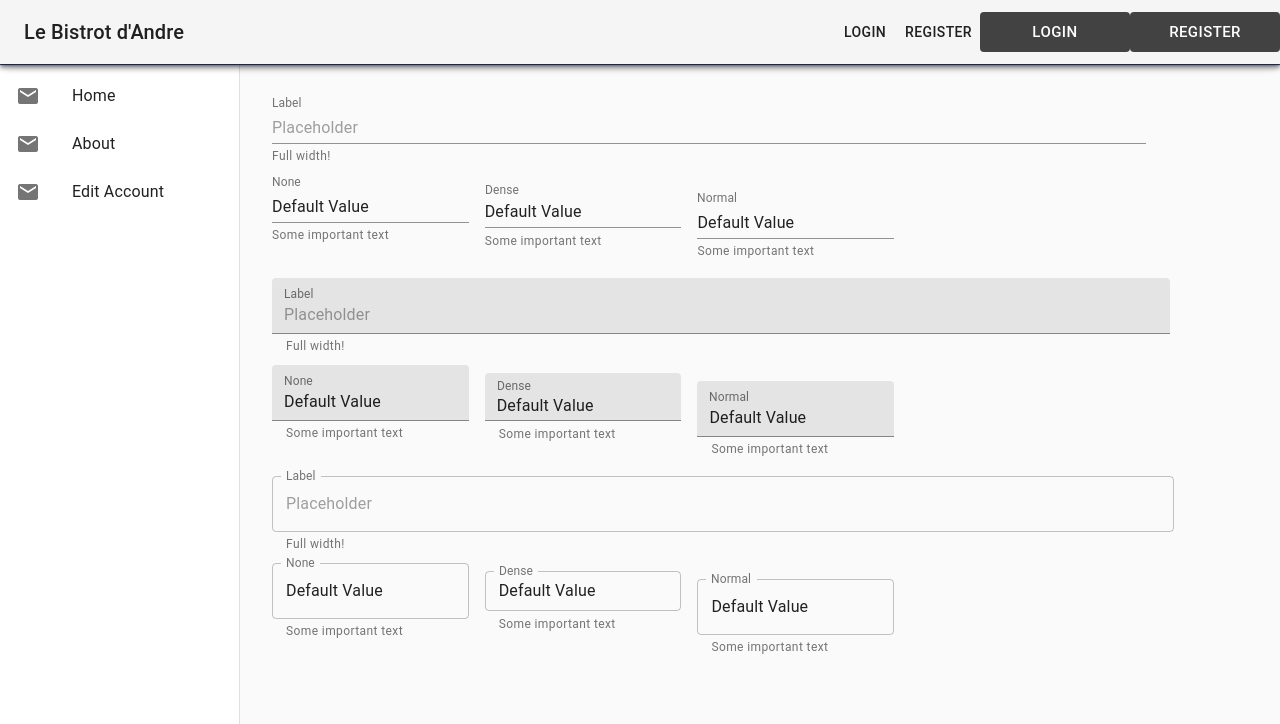
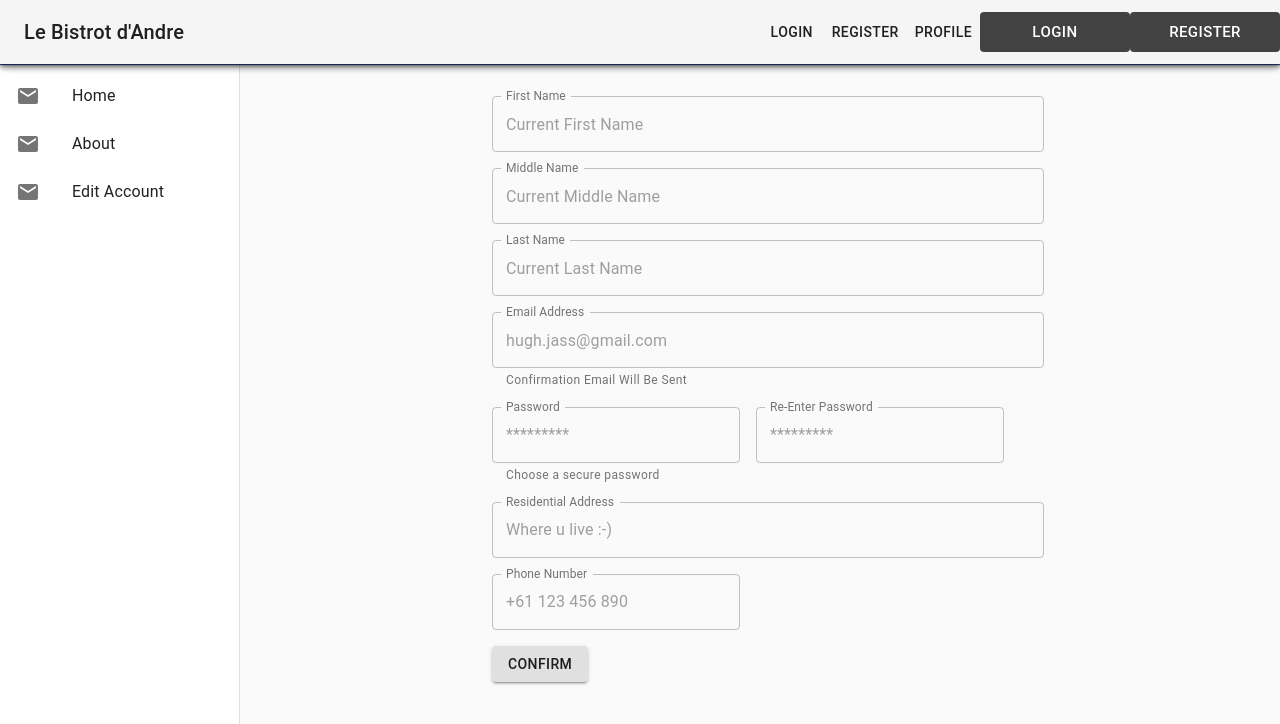
Before and after one commit to atab7/SES_1B_Group2, a React (Create React App) app in the folder eRestaurant/frontend/: page /profile/editAccount in a window 1280 px wide. Shown: the top 724 px of the page. Built offline with nearby package versions, Linux system fonts and the light colour scheme.

Commit message:
Register form update

```diff
--- a/eRestaurant/frontend/src/components/NavBar.js
+++ b/eRestaurant/frontend/src/components/NavBar.js
@@ -30,10 +30,13 @@ const useStyles = makeStyles((theme) => ({
       backgroundColor: grey[800],
       '&:hover': {
         backgroundColor: grey[700],
+
       },
       height: "40px",
       width: "150px",
-      padding: "10px"
+      padding: "10px",
+
+
     },
   }))(Button);
 
@@ -59,6 +62,7 @@ const useStyles = makeStyles((theme) => ({
             </Typography>
             <Link to="/login" style={{ textDecoration: 'inherit', color: 'inherit'}}><Button color="inherit">Login</Button></Link>
             <Link to="/register" style={{ textDecoration: 'inherit', color: 'inherit'}}><Button color="inherit">Register</Button></Link>
+            <Link to="/profile" style={{ textDecoration: 'inherit', color: 'inherit'}}><Button color="inherit">Profile</Button></Link>
                 <Link to="/login"><RegButton size="large">Login</RegButton></Link>
                 <Link to="/register"><RegButton size="large">Register</RegButton></Link>
 
--- a/eRestaurant/frontend/src/components/profiles/EditAccount.js
+++ b/eRestaurant/frontend/src/components/profiles/EditAccount.js
@@ -1,6 +1,9 @@
 import React from 'react';
 import { makeStyles } from '@material-ui/core/styles';
 import TextField from '@material-ui/core/TextField';
+import { Container } from '@material-ui/core';
+import Button from '@material-ui/core/Button';
+
 
 const useStyles = makeStyles((theme) => ({
   root: {
@@ -19,91 +22,15 @@ export default function LayoutTextFields() {
 
   return (
     <div className={classes.root}>
+      <Container maxWidth="sm">
       <div>
-        <TextField
-          id="standard-full-width"
-          label="Label"
-          style={{ margin: 8 }}
-          placeholder="Placeholder"
-          helperText="Full width!"
-          fullWidth
-          margin="normal"
-          InputLabelProps={{
-            shrink: true,
-          }}
-        />
-        <TextField
-          label="None"
-          id="margin-none"
-          defaultValue="Default Value"
-          className={classes.textField}
-          helperText="Some important text"
-        />
-        <TextField
-          label="Dense"
-          id="margin-dense"
-          defaultValue="Default Value"
-          className={classes.textField}
-          helperText="Some important text"
-          margin="dense"
-        />
-        <TextField
-          label="Normal"
-          id="margin-normal"
-          defaultValue="Default Value"
-          className={classes.textField}
-          helperText="Some important text"
-          margin="normal"
-        />
-      </div>
-      <div>
-        <TextField
-          id="filled-full-width"
-          label="Label"
-          style={{ margin: 8 }}
-          placeholder="Placeholder"
-          helperText="Full width!"
-          fullWidth
-          margin="normal"
-          InputLabelProps={{
-            shrink: true,
-          }}
-          variant="filled"
-        />
-        <TextField
-          label="None"
-          id="filled-margin-none"
-          defaultValue="Default Value"
-          className={classes.textField}
-          helperText="Some important text"
-          variant="filled"
-        />
-        <TextField
-          label="Dense"
-          id="filled-margin-dense"
-          defaultValue="Default Value"
-          className={classes.textField}
-          helperText="Some important text"
-          margin="dense"
-          variant="filled"
-        />
-        <TextField
-          label="Normal"
-          id="filled-margin-normal"
-          defaultValue="Default Value"
-          className={classes.textField}
-          helperText="Some important text"
-          margin="normal"
-          variant="filled"
-        />
-      </div>
-      <div>
+
+
         <TextField
           id="outlined-full-width"
-          label="Label"
+          label="First Name"
           style={{ margin: 8 }}
-          placeholder="Placeholder"
-          helperText="Full width!"
+          placeholder="Current First Name"
           fullWidth
           margin="normal"
           InputLabelProps={{
@@ -112,32 +39,112 @@ export default function LayoutTextFields() {
           variant="outlined"
         />
         <TextField
-          label="None"
-          id="outlined-margin-none"
-          defaultValue="Default Value"
-          className={classes.textField}
-          helperText="Some important text"
+          id="outlined-full-width"
+          label="Middle Name"
+          style={{ margin: 8 }}
+          placeholder="Current Middle Name"
+          fullWidth
+          margin="normal"
+          InputLabelProps={{
+            shrink: true,
+          }}
           variant="outlined"
         />
         <TextField
-          label="Dense"
-          id="outlined-margin-dense"
-          defaultValue="Default Value"
-          className={classes.textField}
-          helperText="Some important text"
-          margin="dense"
+          id="outlined-full-width"
+          label="Last Name"
+          style={{ margin: 8 }}
+          placeholder="Current Last Name"
+          fullWidth
+          margin="normal"
+          InputLabelProps={{
+            shrink: true,
+          }}
           variant="outlined"
         />
         <TextField
-          label="Normal"
-          id="outlined-margin-normal"
-          defaultValue="Default Value"
-          className={classes.textField}
-          helperText="Some important text"
+          id="outlined-full-width"
+          label="Email Address"
+          style={{ margin: 8 }}
+          placeholder="hugh.jass@gmail.com"
+          helperText="Confirmation Email Will Be Sent"
+          fullWidth
           margin="normal"
+          InputLabelProps={{
+            shrink: true,
+          }}
           variant="outlined"
         />
+        <TextField
+          id="outlined-full-width"
+          label="Password"
+          style={{ margin: 8 }}
+          placeholder="*********"
+          helperText="Choose a secure password"
+          margin="normal"
+          InputLabelProps={{
+            shrink: true,
+          }}
+          variant="outlined"
+        />
+        <TextField
+          id="outlined-full-width"
+          label=" Re-Enter Password"
+          style={{ margin: 8 }}
+          placeholder="*********"
+          helperText=""
+          margin="normal"
+          InputLabelProps={{
+            shrink: true,
+          }}
+          variant="outlined"
+
+        />
+
+        <TextField
+          id="outlined-full-width"
+          label="Residential Address"
+          style={{ margin: 8 }}
+          placeholder="Where u live :-)"
+          fullWidth
+          margin="normal"
+          InputLabelProps={{
+            shrink: true,
+          }}
+          variant="outlined"
+        />
+        <TextField
+          id="outlined-full-width"
+          label="Phone Number"
+          style={{ margin: 8 }}
+          placeholder="+61 123 456 890"
+          margin="normal"
+          InputLabelProps={{
+            shrink: true,
+          }}
+          variant="outlined"
+        />
+        <br></br>
+        <Button variant="contained"
+         margin="normal"
+         style={{ margin: 8 }}
+
+        >Confirm</Button>
+
+
       </div>
+      </Container>
     </div>
   );
 }
+
+/*
+<TextField
+label="Confirm Password"
+id="outlined-margin-none"
+defaultValue="Default Value"
+className={classes.textField}
+helperText="Some important text"
+variant="outlined"
+style = {{width: 260}}
+/> */
```
